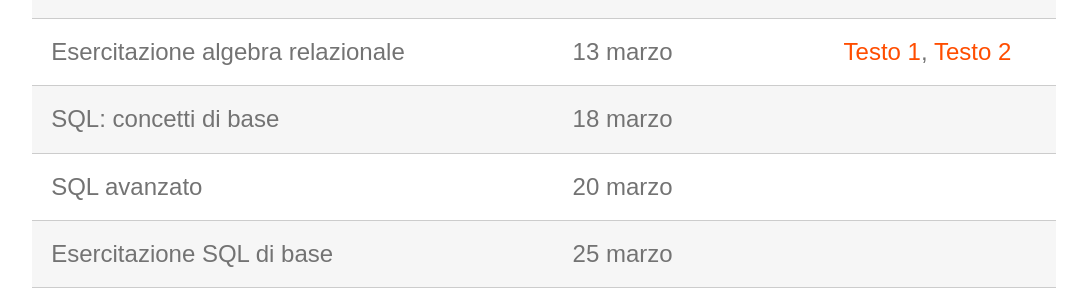
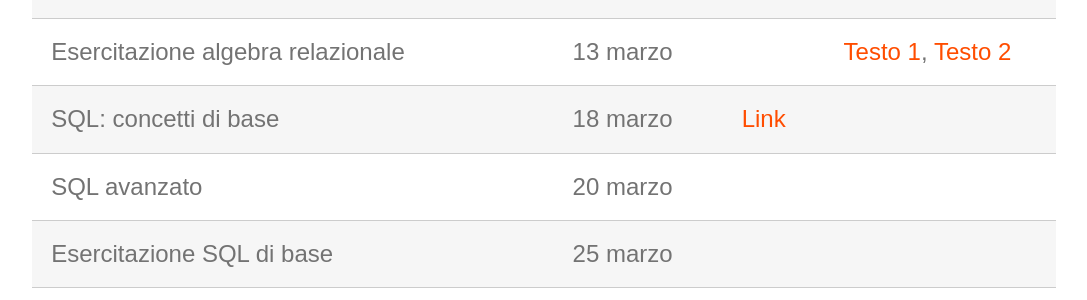
Before and after one commit to perceivelab/db-fo-24, a Jekyll site: the page built from index.md, in a window 1280 px wide and 900 px high, scrolled down 905 px. Shown: the part 155-455 px from the top of the window, without its empty margins (96-1183 px from the left). Built offline with Jekyll 4.4.1, drawn with Linux system fonts in a browser that asks for light colours.

Commit message:
Update index.md

```diff
--- a/index.md
+++ b/index.md
@@ -19,7 +19,6 @@ Di seguito l'indirizzo per accedere al server del corso:
 <img src='imgs/discord.png' height='25'>
 
 #### Lezioni
-
 Il programma delle lezioni è provvisorio e può subire variazioni.
 
 | Argomento                                 | Data             | Slides                          | Codice/Altro      |
@@ -28,7 +27,7 @@ Il programma delle lezioni è provvisorio e può subire variazioni.
 | Modello relazionale                       | 6 marzo | [Link](https://studentiunict-my.sharepoint.com/:b:/g/personal/simone_palazzo_unict_it/EUYekvU8Ec9Oj4CYHyXNHo0BdiYQinHlffKWkCFTcR-3Jw?e=v5UrQR)
 | Algebra relazionale                       | 11 marzo | [Link](https://studentiunict-my.sharepoint.com/:b:/g/personal/simone_palazzo_unict_it/EfOjXxpmWtVKpeM0qJyJR1wB39FAFL6JJYEi9heyoijMlg?e=NGHcJO)
 | Esercitazione algebra relazionale         | 13 marzo |  |  [Testo 1](https://studentiunict-my.sharepoint.com/:b:/g/personal/simone_palazzo_unict_it/ERyyqBsJBbZGvWIT6lUqbFwBI8Uvpusv7LRY8eFPqzx1JQ?e=lHadKF), [Testo 2](https://studentiunict-my.sharepoint.com/:b:/g/personal/simone_palazzo_unict_it/EegBD2LLquFKtQYR74IcJZABwNl13VOF4PBjTaMOkeTy8A?e=QcnpO5)
-| SQL: concetti di base                     | 18 marzo |
+| SQL: concetti di base                     | 18 marzo | [Link](https://studentiunict-my.sharepoint.com/:b:/g/personal/simone_palazzo_unict_it/EfOjXxpmWtVKpeM0qJyJR1wB39FAFL6JJYEi9heyoijMlg?e=NGHcJO)
 | SQL avanzato                              | 20 marzo |
 | Esercitazione SQL di base                 | 25 marzo |
 | SQL: procedure e trigger                  | 27 marzo |
```
